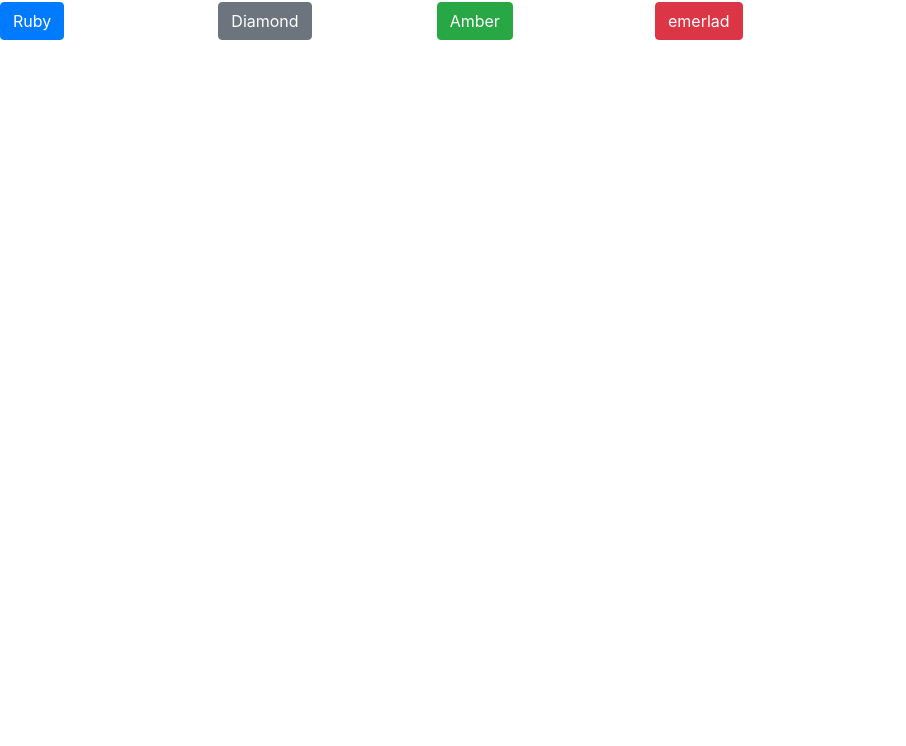
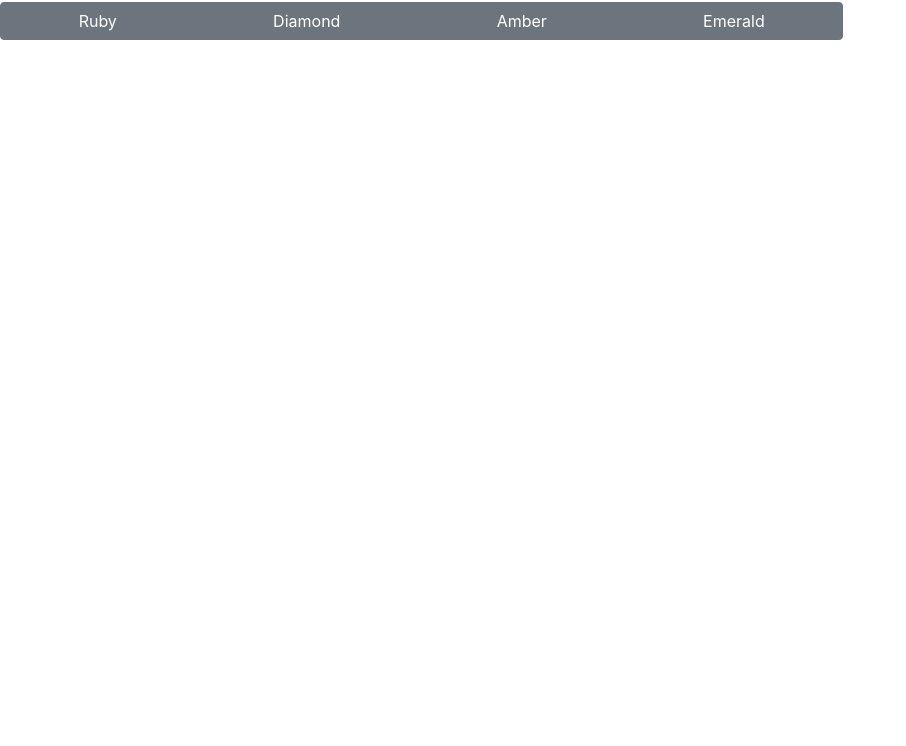
Before and after one commit to Mario-cyber/unit-4-game, a plain HTML site: page index.html in a window 1280 px wide. Shown: the part 54-800 px from the top of the page, without its empty margins (0-906 px from the left). Drawn offline with nearby package versions, Linux system fonts and the light colour scheme.

Commit message:
buttons modified

```diff
--- a/index.html
+++ b/index.html
@@ -17,7 +17,13 @@
 	<h1>Let's play! </h1>
 <div class=conatiner>
 	<div class="row">
-		<div class="col-md-8">
+		<div class="btn-group col-md-8" role="group" aria-label="Basic example">
+			<button type="button" class="btn btn-secondary" id="ruby">Ruby</button>
+			<button type="button" class="btn btn-secondary" id="diamond">Diamond</button>
+			<button type="button" class="btn btn-secondary" id="amber">Amber</button>
+			<button type="button" class="btn btn-secondary" id="emerald">Emerald</button>
+		 </div>
+		<!-- <div class="col-md-8">
 			<div class="row">
 					<div class="col-md-3">
 							<button type="button" class="btn btn-primary" id="ruby">Ruby</button>
@@ -30,10 +36,10 @@
 							</div>
 							<div class="col-md-3">
 							<button type="button" class="btn btn-danger" id="emerald">emerlad</button>
-							</div>
+						</div>
 			</div>
 
-		</div>
+		</div> -->
 	</div>
 </div>
 	<script>
@@ -54,10 +60,12 @@
 
 
 		// generate 4 random number between 1 and 12
+
+		function crystal(){
 		for (let i=0; i < 4 ; i++ ){
 		let crysNum = Math.ceil(Math.random() * 12);
 		console.log('crystal number.'+ i + ': ' + crysNum);
-		}
+		}}
 
 		// game dynamics
 
```
